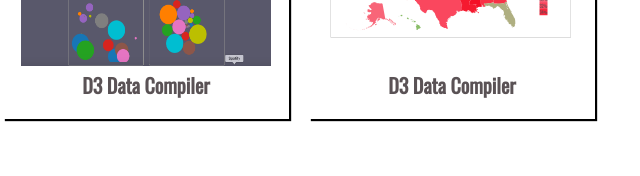
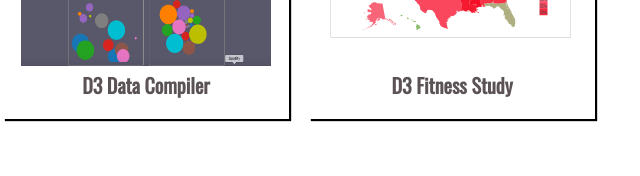
Before and after one commit to npm1514/Portfolio, a plain HTML site: page index.html in a window 1280 px wide. Shown: the part 5843-6019 px from the top of the page, 309-949 px from the left. Drawn offline with nearby package versions, Linux system fonts and the light colour scheme; some packages are replaced by stand-ins of ours; a web font is replaced by a local one.

Commit message:
fixed label

```diff
--- a/index.html
+++ b/index.html
@@ -107,7 +107,7 @@
           </a>
           <a class="proj-mini" href="http://usamovesd3.nickmarucci.com/" target="_blank">
             <img src="./images/usamoves.PNG" />
-            <h4>D3 Data Compiler</h4>
+            <h4>D3 Fitness Study</h4>
           </a>
         </div>
       </div>
```
